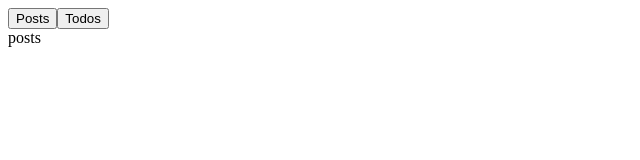
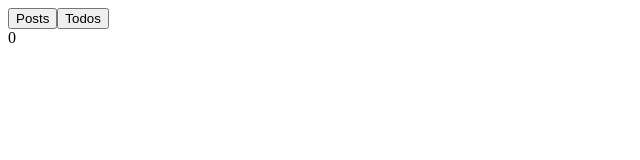
Before and after one commit to yuriydmytrash/React_simple_hooks, a React (Create React App) app: page / in a window 1280 px wide. Shown: the top 160 px of the page, without its empty margins (0-640 px from the left). Built offline with nearby package versions, Linux system fonts and the light colour scheme.

Commit message:
refactoring class to function

```diff
--- a/package.json
+++ b/package.json
@@ -3,6 +3,7 @@
   "version": "0.1.0",
   "private": true,
   "dependencies": {
+    "axios": "^0.19.0",
     "package-lock": "^1.0.0",
     "react": "^16.10.2",
     "react-dom": "^16.10.2",
--- a/src/components/ResourceList.js
+++ b/src/components/ResourceList.js
@@ -1,9 +1,18 @@
-import React from 'react';
+import React, { useState, useEffect } from 'react';
+import axios from 'axios';
 
-class ResourceList extends React.Component {
-  render() {
-    return <div>{this.props.resource}</div>;
+// class ResourceList extends React.Component {
+//   // state = { resources: [] };
+const ResourceList = () => {
+  const [resources, setResources] = useState([]);
+
+  const fetchResource = async () => {
+    const response = await axios.get(`https://jsonplaceholder.typicode.com/${this.props.resource}`);
+
+    this.setState({ resource: response.data });
   }
+  return <div>{resources.length}</div>;
 }
 
+
 export default ResourceList;
```
Also changed, not shown: 1 other file (tests, documents, lock files or other folders).
